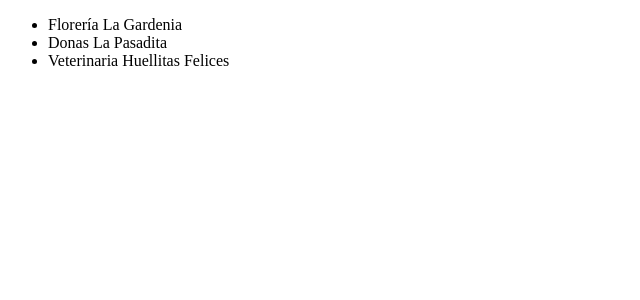
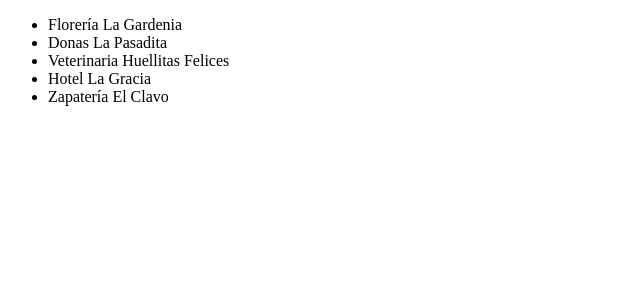
Before and after one commit to axeliodiaz/platzisquare, an Angular app: page / in a window 1280 px wide. Shown: the top 300 px of the page, without its empty margins (0-640 px from the left). Built offline with nearby package versions, Linux system fonts and the light colour scheme.

Commit message:
Añadiendo ngIf con ng-container

```diff
--- a/src/app/app.component.html
+++ b/src/app/app.component.html
@@ -1,4 +1,6 @@
 <!--The content below is only a placeholder and can be replaced.-->
 <ul>
-    <li *ngFor="let lugar of lugares">{{ lugar.nombre }}</li>
+    <ng-container *ngFor="let lugar of lugares">
+        <li *ngIf="lugar.active">{{ lugar.nombre }}</li>
+    </ng-container>
 </ul>
--- a/src/app/app.component.ts
+++ b/src/app/app.component.ts
@@ -8,9 +8,12 @@
 export class AppComponent {
   title = 'PlatziSquare';
   lugares:any = [
-      {nombre: 'Florería La Gardenia'},
-      {nombre: 'Donas La Pasadita'},
-      {nombre: 'Veterinaria Huellitas Felices'},
+      {active: true, nombre: 'Florería La Gardenia'},
+      {active: true, nombre: 'Donas La Pasadita'},
+      {active: true, nombre: 'Veterinaria Huellitas Felices'},
+      {active: false, nombre: 'Sushi Sushiroll'},
+      {active: true, nombre: 'Hotel La Gracia'},
+      {active: true, nombre: 'Zapatería El Clavo'},
   ];
 
   constructor(){
```
